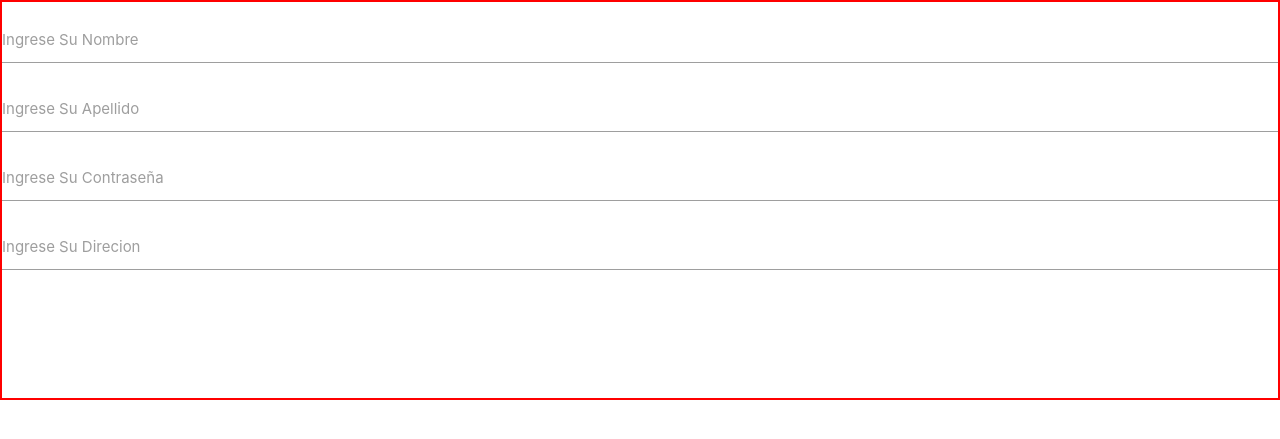
After one commit to chris-merge/RESTAURANTE, a CodeIgniter 4 app: the page made by app/Views/RegistroUser.php in a window 1280 px wide. The commit adds this page. Shown: the top 439 px of the page. Run offline with PHP 8.4 and a stand-in for CodeIgniter, Linux system fonts and the light colour scheme; the template is opened without the code that fills it, so the values that code supplies are empty; some libraries are stand-ins or nearby versions.

Commit message:
se esta estructurando con N-Capas

```diff
--- a/app/Controllers/Home.php
+++ b/app/Controllers/Home.php
@@ -72,4 +72,9 @@ class Home extends Controller
 		return view('Reservaciones',$DATA);
 	}
 	//
+	public function RegistroUser()
+	{
+		return view('RegistroUser');
+	}
 }
+?>
--- a/app/Models/DAL_Acces.php
+++ b/app/Models/DAL_Acces.php
@@ -34,7 +34,7 @@ public function Lista_Menu(){
 	return $results;
 }
 /*lista de menus  */
-/**
+/*
 aqui vamos a hacer la lista de la tabla bebidas
  */
 
--- /dev/null
+++ b/app/Views/RegistroUser.php
@@ -0,0 +1,34 @@
+<!DOCTYPE html>
+<html lang="en">
+<head>
+    <meta charset="UTF-8">
+    <meta name="viewport" content="width=device-width, initial-scale=1.0">
+<!-- Refrencias de libreria  de materialize -->
+<link rel="stylesheet" type="text/css" href="/tutorial/css/materialize.css" media="screen,projection"/>
+<link rel="stylesheet" type="text/css" href="/tutorial/css/materialize.min.css" media="screen,projection"/>
+    <title>Document</title>
+</head>
+<body>
+    <!-- Formulario para Registrarse-->
+    <form  style="height: 400px;, width: 500px; border: 2px solid red;">
+        <div class="row">
+            <div class="input-field">
+            <input type="text" id="NombreUser" class="validate"name="NombreUser">
+            <label class="active" for="NombreUser">Ingrese Su Nombre</label>
+            <div class="input-field">
+                <input type="text" id="Apellido" class="validate" name="Apellido">
+                <label class="active" for="Apellido">Ingrese Su Apellido</label>
+            </div>
+            <div class="input-field">
+                <input type="password" id="password" class="validate" name="password">
+                <label class="active" for="password">Ingrese Su Contraseña</label>
+            </div>
+            <div class="input-field">
+                <input type="text" id="Direccion" class="validate" name="Direccion">
+                <label class="active" for="NombreUser">Ingrese Su Direcion</label>
+            </div>
+        </div>
+    </form>
+</body>
+<script type="text/javascript" src="/tutorial/js/materialize.min.js"></script>
+</html>
--- a/app/Views/index.php
+++ b/app/Views/index.php
@@ -5,7 +5,7 @@
 	<meta name="viewport" content="width=device-width, initial-scale=1.0">
 	<title>Bienvenid@s</title>
 	<!-- Refrencias de libreria  de materialize -->
-	<link type="text/css" rel="stylesheet" href="/tutorial/css/materialize.min.css"  media="screen,projection"/>
+	<link type="text/css" rel="stylesheet" href="/tutorial/css/materialize.css"  media="screen,projection"/>
 	<!-- Refrencias de libreria  de materialize -->
     <link rel="stylesheet" type="text/css" href="/tutorial/css/materialize.min.css" media="screen,projection"/>
     <!-- link de css del estilo al index -->
@@ -57,13 +57,13 @@
     </div>
     <div id="btn">
     <button  class='btn waves-effect waves-light' type='submit'>Ingresar</button>
-    <a class="waves-effect waves-light btn" href="<?php echo base_url('/Home/Menu') ?>">Registar</a>
+    <a class="waves-effect waves-light btn" href="<?php echo base_url('/Registro_UserNew/RegistroUser') ?>">Registar</a>
     </div>
     </div>
     </form>
     </div>
     <div class="modal-footer">
-      <a href="#!" class="modal-close waves-effect waves-green btn-flat">Cerrar</a>
+
     </div>
      <!--  LOGIN -->
   </div>
```
Also changed, not shown: app/Controllers/Registro_UserNew.php (added, +14 -0 lines), app/Views/Admin.php (added, +12 -0 lines), app/Models/DAL_USER.php (added).
